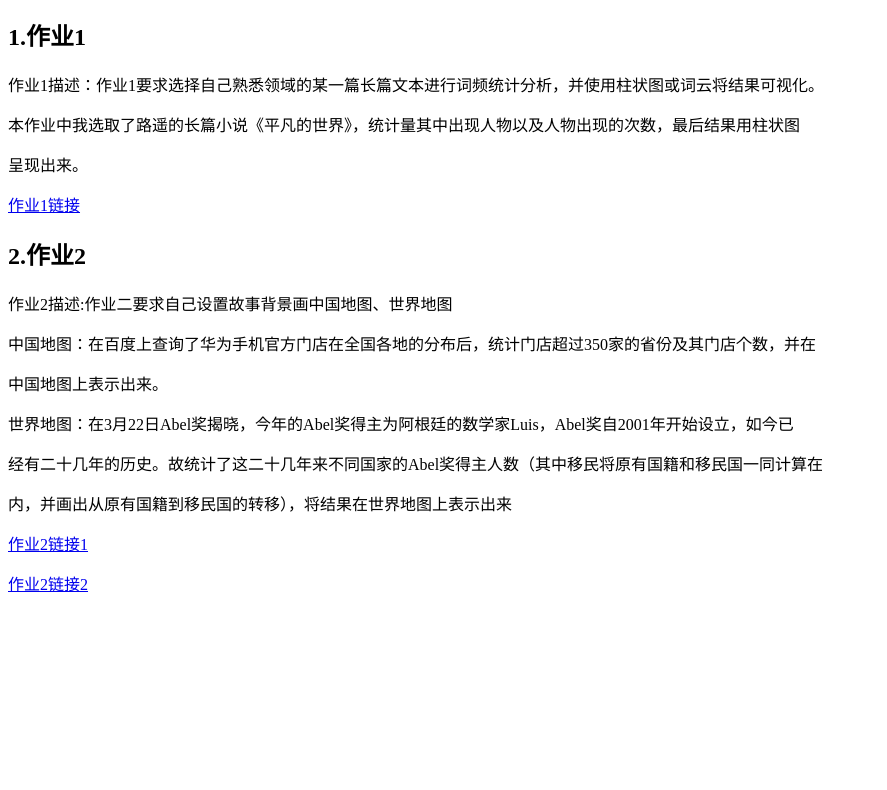
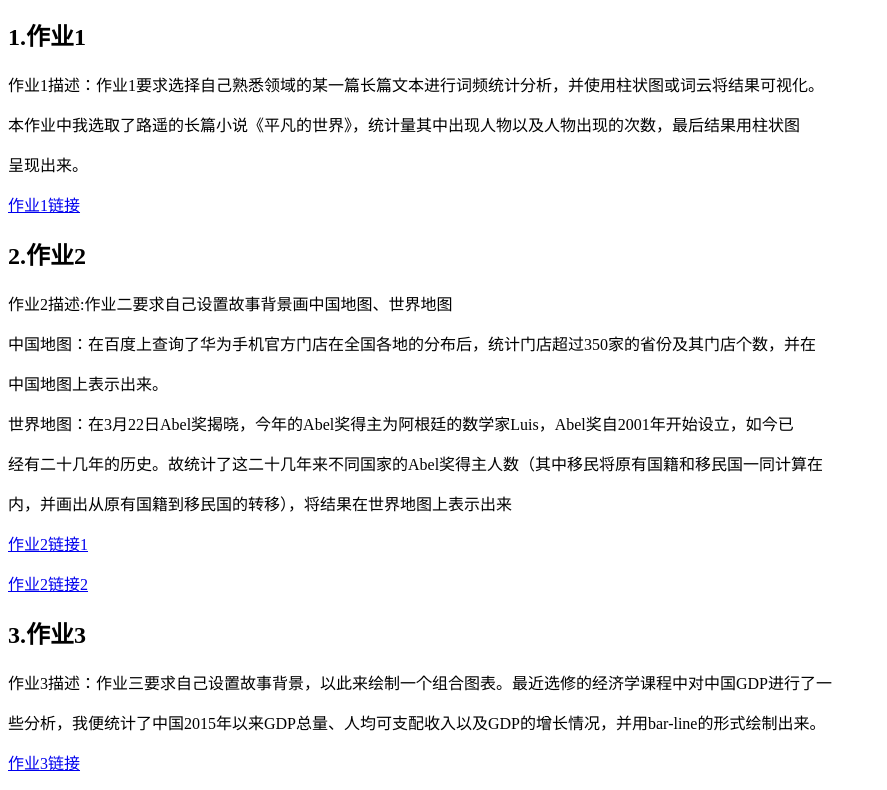
Before and after one commit to xiaobya/xiaobya.github.io, a plain HTML site: page index.html in a window 1280 px wide. Shown: the part 113-903 px from the top of the page, without its empty margins (0-887 px from the left). Before the commit the page ends 800 px from the top, so only its background shows below. Drawn offline with Linux system fonts and the light colour scheme.

Commit message:
Update index.html

```diff
--- a/index.html
+++ b/index.html
@@ -19,4 +19,8 @@
      <p>内，并画出从原有国籍到移民国的转移），将结果在世界地图上表示出来</p>
      <p><a href="https://xiaobya.github.io/map.html">作业2链接1</a></p>
      <p><a href="https://xiaobya.github.io/abel_winner.html">作业2链接2</a></p>
+     <h2>3.作业3</h2>
+     <p>作业3描述：作业三要求自己设置故事背景，以此来绘制一个组合图表。最近选修的经济学课程中对中国GDP进行了一</p>
+     <p>些分析，我便统计了中国2015年以来GDP总量、人均可支配收入以及GDP的增长情况，并用bar-line的形式绘制出来。</p>
+     <p><a href="https://xiaobya.github.io/gdp_1.html">作业3链接</a></p>
 </html>
```
